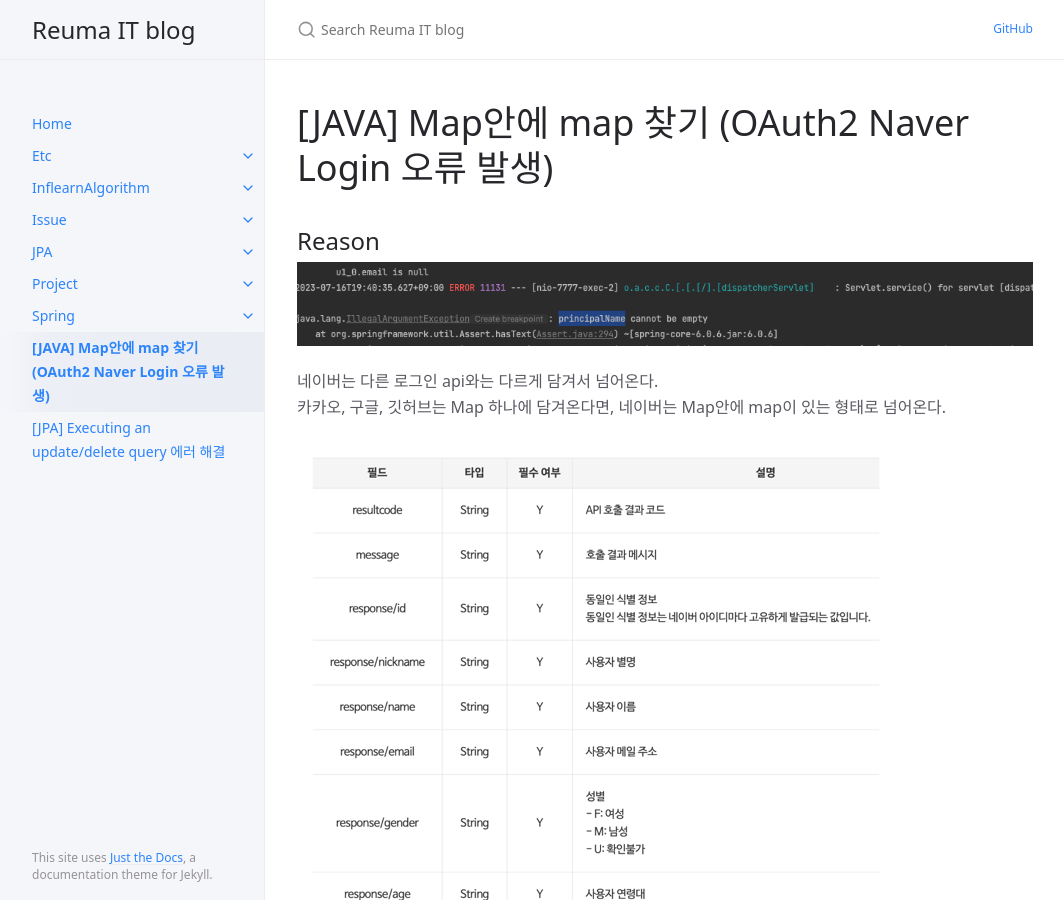
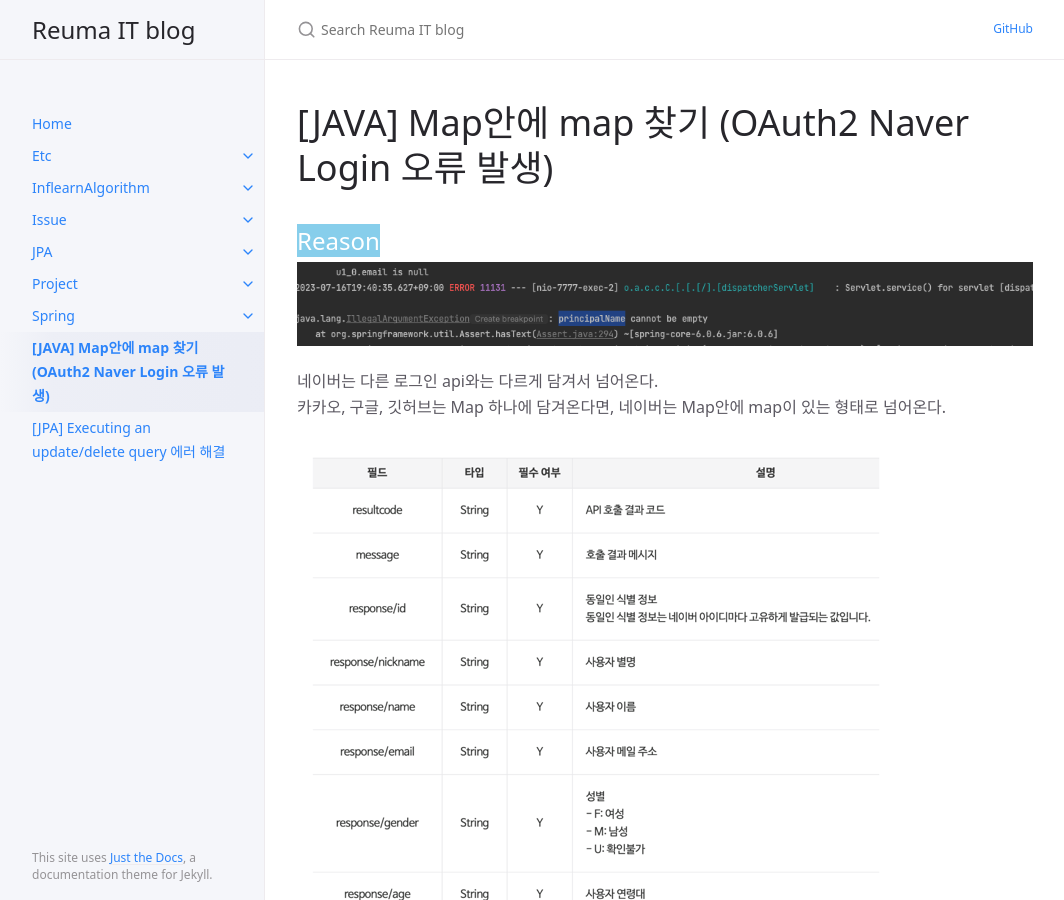
Before and after one commit to AReuma/AReuma.github.io, a Jekyll site: the page built from docs/Issue/issue2.md, in a window 1280 px wide and 900 px high. Shown: the whole window, without its empty margins (107-1171 px from the left). Built offline with Jekyll 4.4.1, drawn with Linux system fonts in a browser that asks for light colours; our own code applies the rules of GitHub Pages for plain Markdown files.

Commit message:
[JAVA] Map안에 map 찾기 (OAuth2 Naver Login 오류 발생)

```diff
--- a/docs/Issue/issue2.md
+++ b/docs/Issue/issue2.md
@@ -7,7 +7,7 @@ parent: Issue
 # [JAVA] Map안에 map 찾기 (OAuth2 Naver Login 오류 발생)
 
 
-## Reason
+## <span style="background-color:skyblue; color: white">Reason</span>
 ![error.png](/assets/images/Issue/Issue2/error.png)
 
 네이버는 다른 로그인 api와는 다르게 담겨서 넘어온다.
@@ -16,7 +16,7 @@ parent: Issue
 ![img.png](/assets/images/Issue/Issue2/img.png)
 
 
-## Solution
+## <span style="background-color:pink; color: white"> Solution
 ### 변경 전
 ![before.png](/assets/images/Issue/Issue2/before.png)
 
```
